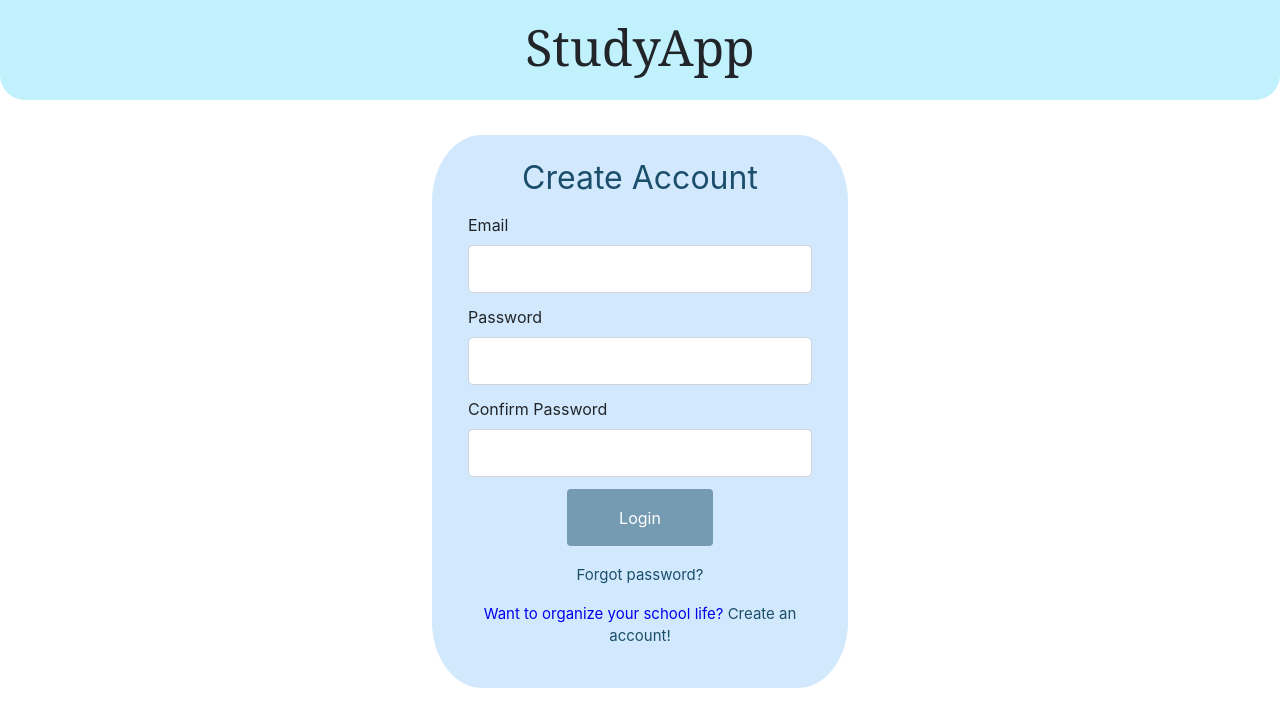
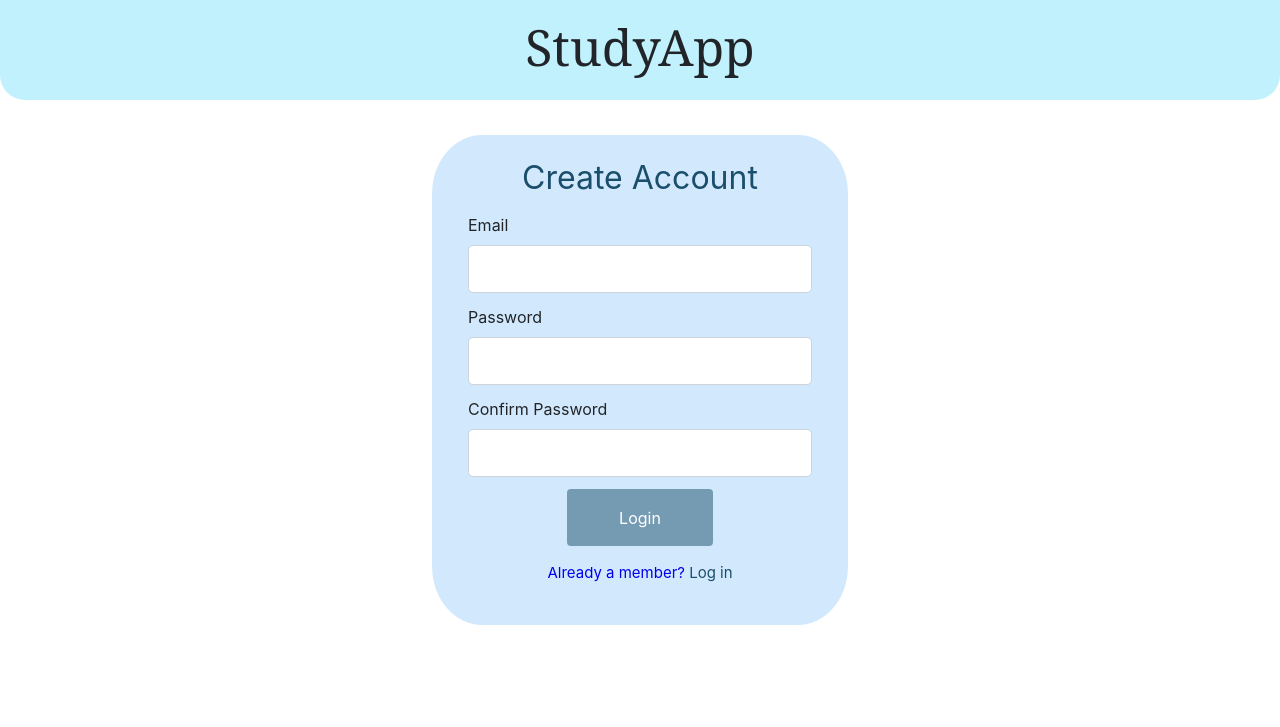
Before and after one commit to 5-MuhSkuhTeers/StudyApp, a Flask app: page /create-account in a window 1280 px wide. Shown: the top 727 px of the page. Run offline with Flask 2, Linux system fonts and the light colour scheme; some libraries are stand-ins or nearby versions.

Commit message:
added more styling and created a link back to the login page #39

```diff
--- a/api/templates/createAccount.html
+++ b/api/templates/createAccount.html
@@ -57,7 +57,7 @@
                     {% if form.confirm.errors %}
                     {{ form.confirm(class="form-control form-control-lg is-invalid") }}
 
-                    <div class="invalid feedback" style="color: red;">
+                    <div class="invalid feedback" style="color: rgb(168, 0, 0);">
                         {% for error in form.confirm.errors %}
                         <span>{{ error }}</span>
                         {% endfor %}
@@ -74,17 +74,11 @@
                     </div>
                 </div>
 
-                <div class="mb-3" align="center">
-                    <a class="login-forgot" href="https://www.google.com/search?q=test&rlz=1C1SQJL_enUS888US888&source=lnms&tbm=isch&sa=X&ved=2ahUKEwjM9M6IoaLzAhVNGFkFHZCCCCEQ_AUoA3oECAEQBQ&biw=843&bih=905&dpr=1">
-                        Forgot password?
-                    </a>
-                </div>
-
                 <div align="center">
                     <p style="font-size: 15px; color: #0000EE;">
-                        Want to organize your school life?
-                        <a class="login-create" href="{{ url_for('createAccount') }}">
-                            Create an account!
+                        Already a member?
+                        <a class="login-create" href="{{ url_for('home') }}">
+                            Log in
                         </a>
                     </p>
                 </div>
```
